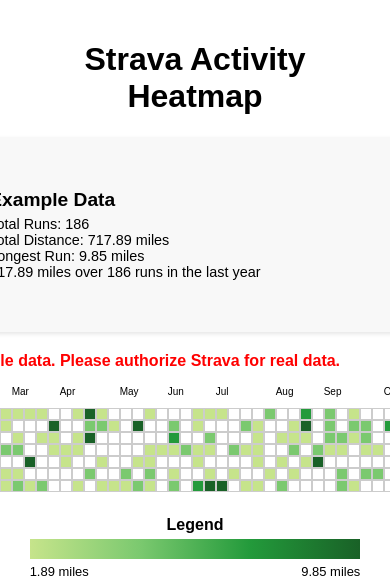
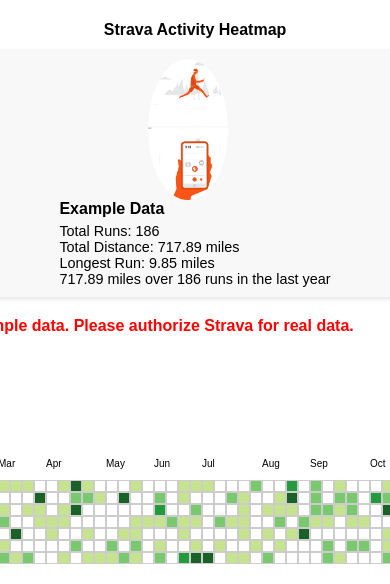
Before and after one commit to nate-sepich/strava-gh-viz, a plain HTML site: page index.html in a window 390 px wide. Shown: the top 584 px of the page. Drawn offline with Linux system fonts and the light colour scheme.

Commit message:
fix: add responsive styles for improved mobile layout and accessibility

```diff
--- a/index.html
+++ b/index.html
@@ -190,6 +190,25 @@
 
         h1 {
             text-align: center;
+        }
+
+        @media (max-width: 600px) {
+            body {
+                margin: 5px;
+                padding: 5px;
+            }
+            .profile-container,
+            .heatmap-container {
+                display: flex;
+                flex-direction: column;
+                max-width: 100%;
+            }
+            .profile-container img {
+                width: 80px;
+            }
+            h1, .profile-name, .legend-title {
+                font-size: 1em;
+            }
         }
     </style>
 </head>
```
